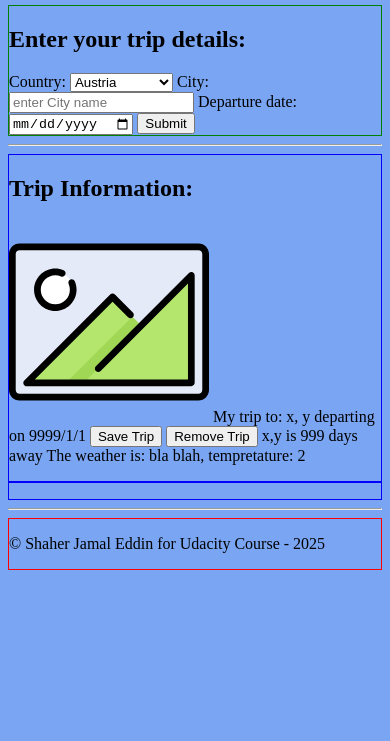
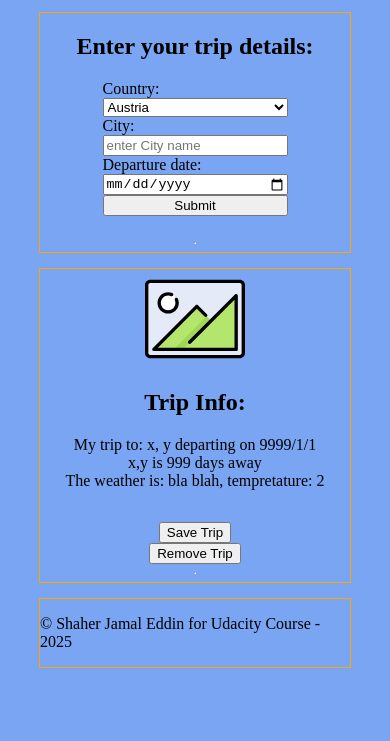
Before and after one commit to Shaher909/udacity-wd-course-5, a website built with webpack: page src/client/views/index.html in a window 390 px wide. Shown: the part 103-844 px from the top of the page. Built offline with nearby package versions, Linux system fonts and the light colour scheme; files whose address does not match are found by name.

Commit message:
feat: Include responsive layout for the one page application

```diff
--- a/src/client/styles/style.scss
+++ b/src/client/styles/style.scss
@@ -1,3 +1,15 @@
+#app-container {
+  display: grid;
+  grid-template-columns: 80vw;
+  grid-template-rows: auto auto auto auto;
+  grid-gap: 15px;
+  justify-content: center;
+}
+
+#app-container > * {
+  border: 1px solid orange;
+}
+
 body {
   background-color: rgb(121, 165, 242);
 }
@@ -6,20 +18,49 @@ body {
   color: red;
 }
 
-header,
-footer {
-  border: 1px solid red;
-}
+#trip-form {
+  display: flex;
+  flex-direction: column;
+  align-items: center;
 
-#trip-form {
-  border: 1px solid green;
+  form {
+    display: flex;
+    flex-direction: column;
+  }
 }
 
 #trip-info {
-  border: 1px solid blue;
+  display: flex;
+  flex-direction: column;
+  align-items: center;
 
   img {
-    width: 200px;
-    height: 200px;
+    width: 100px;
+    height: 100px;
+  }
+
+  #trip-info-text {
+    display: flex;
+    flex-direction: column;
+    align-items: center;
   }
 }
+
+@media (min-width: 920px) {
+  /* css rules that apply when the minimum width of the screen is 700 pixels */
+  #trip-info {
+    display: flex;
+    flex-direction: row;
+    justify-content: flex-end;
+    width: 100%;
+
+    img {
+      width: 200px;
+      height: 200px;
+    }
+  }
+
+  #trip-info > * {
+    border: 1px solid red;
+  }
+}
--- a/src/client/views/index.html
+++ b/src/client/views/index.html
@@ -4,14 +4,16 @@
 <head>
   <title>Travel Planner</title>
   <meta charset="UTF-8" />
+  <meta name="viewport" content="width=device-width, initial-scale=1.0">
 </head>
 
 <body>
   <div id="app-container">
     <header>
       <h1>Travel Planner</h1>
+      <hr />
     </header>
-    <hr />
+
     <div id="trip-form">
       <h2>Enter your trip details:</h2>
 
@@ -51,21 +53,25 @@
         <br />
         <span id="validation-error" class="error"></span>
       </form>
+      <hr />
     </div>
-    <hr />
+
     <div id="trip-info">
-      <h2>Trip Information:</h2>
       <img src="no-image.svg" alt="no image" />
-      <span id="trip-destination"> My trip to: x, y departing on 9999/1/1</span>
+      <div id="trip-info-text">
+        <h2>Trip Info:</h2>
+        <span id="trip-destination"> My trip to: x, y departing on 9999/1/1</span>
+        <span id="trip-countdown">x,y is 999 days away</span>
+        <span id="weather-info">
+          The weather is: bla blah, tempretature: 2
+        </span>
+        <p id="trip-info"></p>
+      </div>
       <button id="save-trip">Save Trip</button>
       <button id="save-trip">Remove Trip</button>
-      <span id="trip-countdown">x,y is 999 days away</span>
-      <span id="weather-info">
-        The weather is: bla blah, tempretature: 2
-      </span>
-      <p id="trip-info"></p>
+      <hr />
     </div>
-    <hr />
+
     <footer>
       <p>
         &copy; Shaher Jamal Eddin for Udacity Course - 2025
```
Also changed, not shown: dist/index.html, dist/main.css.
